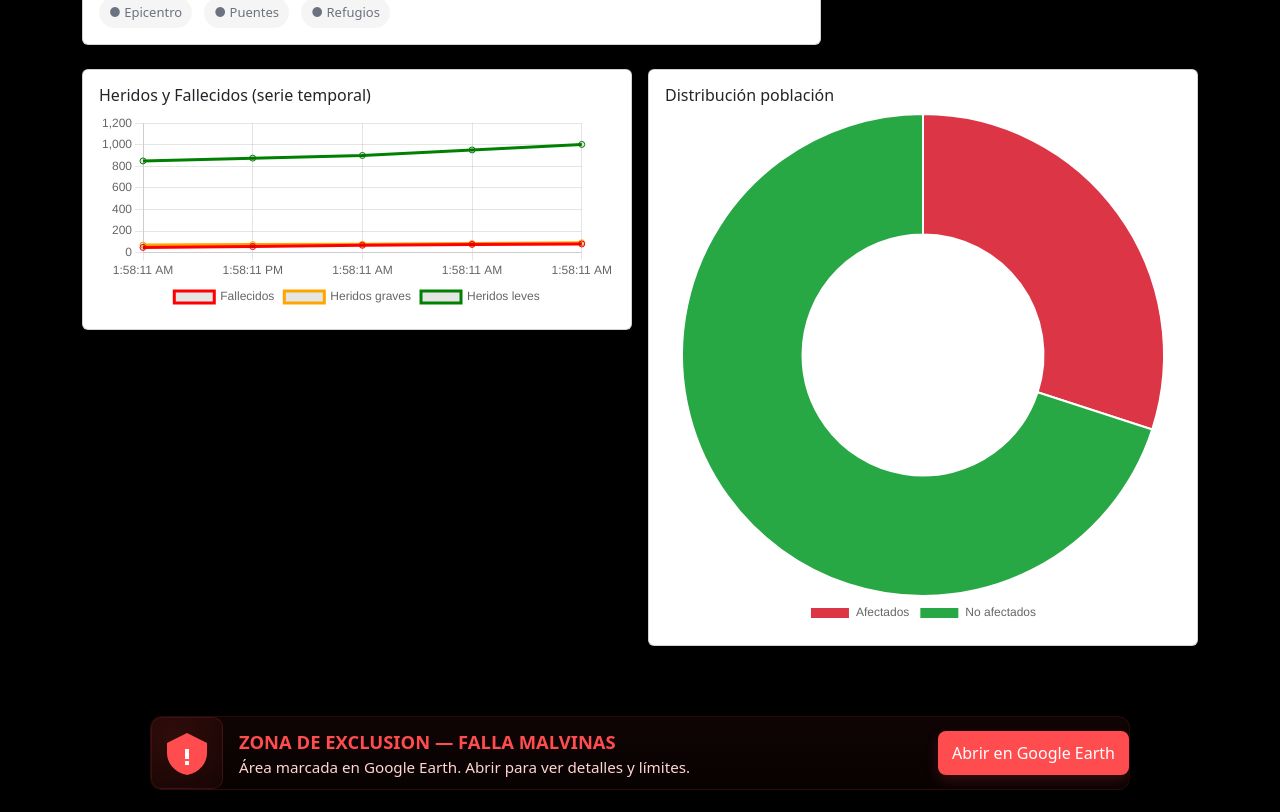
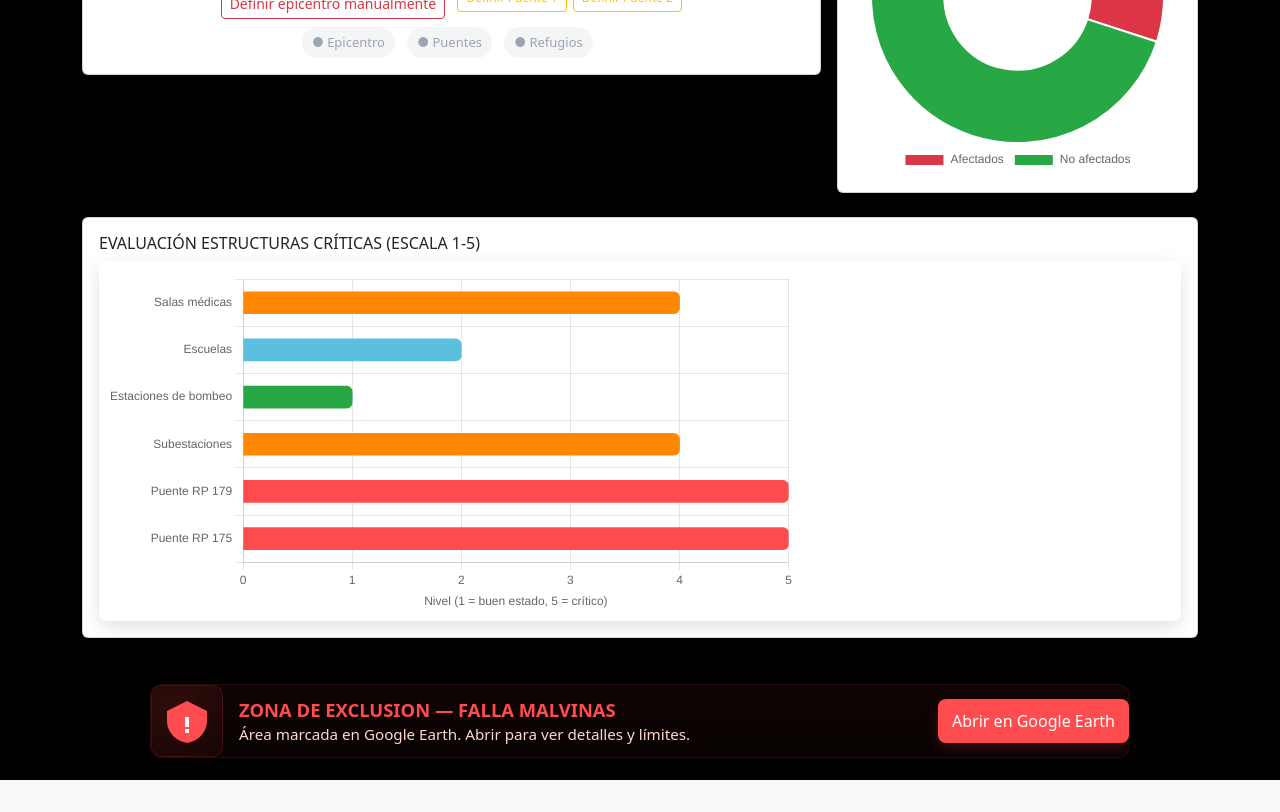
Before and after one commit to matiasalvarado5/LAS-MALVINAS, a Django app: page / in a window 1280 px wide. Shown: the part 1045-1857 px from the top of the page. After the commit the page ends 1825 px from the top, so only its background shows below. Run offline with Django 5.2, Linux system fonts and the light colour scheme; data comes from the database, SQL or seed files in the repository.

Commit message:
commitixxx

```diff
--- a/terremoto_dashboard/dashboard/templates/dashboard/dashboard.html
+++ b/terremoto_dashboard/dashboard/templates/dashboard/dashboard.html
@@ -12,11 +12,11 @@
       --accent:#0069d9;
       --card-bg:linear-gradient(135deg,#ffffff, #f3f7ff);
     }
-    body { background:black; font-family: system-ui, -apple-system, "Segoe UI", Roboto, "Helvetica Neue", Arial; overflow-x: hidden; overflow-y: auto; }
+    body { background:black; font-family: system-ui, -apple-system, "Segoe UI", Roboto, "Helvetica Neue", Arial; overflow-x: hidden; overflow-y: auto; color: #e6eef8; }
     nav.navbar { box-shadow: 0 4px 18px rgba(10,20,40,0.08); position:relative; z-index:1000; }
-    #map { height:520px; border-radius:10px; box-shadow: 0 6px 20px rgba(10,20,40,0.08); }
-    .card-spot { min-height:120px; background: var(--card-bg); border:0; box-shadow: 0 6px 18px rgba(50,60,80,0.05); border-radius:10px; }
-    .small-muted { color:#6b7280 }
+    #map { height:520px; border-radius:10px; box-shadow: 0 6px 20px rgba(10,20,40,0.08); background:#fff; }
+    .card-spot { min-height:120px; background: var(--card-bg); border:0; box-shadow: 0 6px 18px rgba(50,60,80,0.05); border-radius:10px; color:#002; }
+    .small-muted { color:#9aa4b2 }
     .btn-accent { background: var(--accent); color:#fff; border:0 }
     .controls { position:static; margin-top: 10px; }
     .legend-pill { display:inline-block; padding:6px 10px; border-radius:999px; background: rgba(0,0,0,0.04); margin-right:8px; font-size:13px }
@@ -68,6 +68,7 @@
       box-shadow: 0 8px 30px rgba(0,0,0,0.45);
       background: linear-gradient(180deg, rgba(255,69,58,0.06), rgba(255,69,58,0.03));
       border: 1px solid rgba(255,69,58,0.12);
+      color: #fff;
     }
     .exclusion-card .card-body { display:flex; gap:16px; align-items:center; }
     .alarm-icon {
@@ -84,6 +85,25 @@
       .exclusion-card .card-body { flex-direction: column; text-align:center; }
       .alarm-icon { margin-top:6px; }
     }
+
+    /* Services horizontal compact */
+    .services-inline { display:flex; gap:18px; flex-wrap:wrap; align-items:center; }
+    .services-inline li { list-style:none; margin:0; padding:0; font-size:0.92rem; color:#cfe6ff; }
+
+    /* Bigger evaluation chart area */
+    #structEvalWrapper { margin-top:18px; }
+    #structEvalChart { width:100% !important; height:360px !important; background:#fff; border-radius:8px; padding:8px; box-shadow: 0 6px 18px rgba(0,0,0,0.12); }
+
+    /* Center map column visually */
+    .map-card { display:flex; flex-direction:column; align-items:center; justify-content:center; }
+    .map-inner { width:100%; max-width: 960px; }
+
+    /* Chart canvases sizing */
+    #victimsTime { width:100%; height:180px; }
+    #popDonut { width:100%; height:320px; }
+
+    /* small adjustments */
+    .card .card-body small { color:#8aa0b8; }
   </style>
 </head>
 <body>
@@ -101,11 +121,11 @@
 </nav>
 
 <main class="container py-4">
-  <!-- Síntesis textual -->
+  <!-- Síntesis textual (mantengo pero compacto) -->
   <div class="card mb-3">
     <div class="card-body">
-      <h5 class="card-title">Síntesis del evento</h5>
-      <p class="card-text" id="synthesis"></p>
+      <h6 class="card-title">SÍNTESIS DEL EVENTO</h6>
+      <p class="card-text small" id="synthesis"></p>
     </div>
   </div>
 
@@ -113,33 +133,19 @@
   <section class="row g-3 mb-3" id="summary-cards"></section>
 
   <section class="row g-3 mb-4 position-relative">
-    <div class="controls">
-      <div class="card p-2">
-        <div class="form-check">
-          <input class="form-check-input" type="checkbox" id="toggleBridges" checked>
-          <label class="form-check-label small" for="toggleBridges">Mostrar puentes</label>
-        </div>
-        <div class="form-check">
-          <input class="form-check-input" type="checkbox" id="toggleShelters" checked>
-          <label class="form-check-label small" for="toggleShelters">Mostrar refugios</label>
-        </div>
-      </div>
-    </div>
-
-    <div class="col-lg-8">
-      <div class="card p-3">
+    <div class="col-lg-8 map-card">
+      <div class="card p-3 map-inner">
         <h5>Mapa — epicentro, puentes y refugios</h5>
         <div id="map"></div>
-        <div class="mt-2 text-end">
+
+        <div class="mt-2 text-center">
           <button id="setEpicBtn" class="btn btn-sm btn-outline-danger">Definir epicentro manualmente</button>
-
-          <!-- <--- AÑADIDO: botones mínimos para definir puentes (mantienen el layout) -->
           <span class="bridge-controls">
             <button id="defBridge1" class="btn btn-sm btn-outline-warning bridge-btn">Definir Puente 1</button>
             <button id="defBridge2" class="btn btn-sm btn-outline-warning bridge-btn">Definir Puente 2</button>
           </span>
         </div>
-        <div class="mt-2 small-muted">
+        <div class="mt-2 small-muted text-center">
           <span class="legend-pill">● Epicentro</span>
           <span class="legend-pill">● Puentes</span>
           <span class="legend-pill">● Refugios</span>
@@ -150,32 +156,35 @@
     <div class="col-lg-4">
       <div class="card p-3 mb-3">
         <h6>Servicios básicos</h6>
-        <ul id="servicesList" class="list-unstyled mb-0"></ul>
+        <ul id="servicesList" class="services-inline mb-0">
+          <!-- se llenará con JS en formato horizontal -->
+        </ul>
+      </div>
+
+      <div class="card p-3 mb-3">
+        <h6>Heridos y Fallecidos (serie temporal)</h6>
+        <canvas id="victimsTime"></canvas>
       </div>
 
       <div class="card p-3">
-        <h6>Capacidad hospitalaria (últimos puntos)</h6>
-        <canvas id="hospCapChart" height="180"></canvas>
+        <h6>Distribución población</h6>
+        <canvas id="popDonut"></canvas>
       </div>
     </div>
   </section>
 
-  <section class="row g-3 mb-4">
-    <div class="col-lg-6">
+  <!-- EVALUACIÓN ESTRUCTURAS CRÍTICAS: fila completa grande debajo -->
+  <section id="structEvalWrapper" class="row">
+    <div class="col-12">
       <div class="card p-3">
-        <h6>Heridos y Fallecidos (serie temporal)</h6>
-        <canvas id="victimsTime" height="200"></canvas>
-      </div>
-    </div>
-    <div class="col-lg-6">
-      <div class="card p-3">
-        <h6>Distribución población</h6>
-        <canvas id="popDonut" height="200"></canvas>
+        <h6>EVALUACIÓN ESTRUCTURAS CRÍTICAS (ESCALA 1-5)</h6>
+        <div id="structEvalChart">
+          <canvas id="hospCapChart"></canvas>
+        </div>
       </div>
     </div>
   </section>
 
-  <!-- simulación removida (según pedido) -->
 </main>
 
 <!-- ---------- CARD FINAL: Zona de Exclusión ---------- -->
@@ -275,29 +284,76 @@ function renderCharts(metrics, summary) {
     options: { responsive: true, plugins: { legend: { position: 'bottom' } }, scales: { y: { beginAtZero: true } } }
   });
 
-  // Capacidad hospitalaria (línea)
-  const hospLabels = (metrics.hospital_operational_pct || []).map(p => new Date(p.timestamp).toLocaleTimeString());
-  const hospValues = (metrics.hospital_operational_pct || []).map(p => p.value);
-
-  if (charts.hospCap) charts.hospCap.destroy();
-  charts.hospCap = new Chart(document.getElementById('hospCapChart'), {
-    type: 'line',
-    data: {
-      labels: hospLabels,
-      datasets: [{ label: '% capacidad hospitalaria', data: hospValues, borderColor: 'blue', fill: false }]
-    },
-    options: { responsive: true, plugins: { legend: { position: 'bottom' } }, scales: { y: { min: 0, max: 100, ticks: { callback: v => v + '%' } } } }
-  });
-
   // Distribución población (donut)
   if (charts.popDonut) charts.popDonut.destroy();
   charts.popDonut = new Chart(document.getElementById('popDonut'), {
     type: 'doughnut',
     data: {
       labels: ['Afectados', 'No afectados'],
-      datasets: [{ data: [summary.affected, summary.population - summary.affected], backgroundColor: ['#dc3545','#28a745'] } ]
+      datasets: [{ data: [summary.affected || 1050, (summary.population || 3500) - (summary.affected || 1050)], backgroundColor: ['#dc3545','#28a745'] } ]
     },
     options: { responsive: true, plugins: { legend: { position: 'bottom' } } }
+  });
+
+  // --- EVALUACION ESTRUCTURAS CRITICAS (barra horizontal grande) ---
+  const structLabels = [
+    'Salas médicas',
+    'Escuelas',
+    'Estaciones de bombeo',
+    'Subestaciones',
+    'Puente RP 179',
+    'Puente RP 175'
+  ];
+  const structValues = [4, 2, 1, 4, 5, 5];
+  const structColors = [
+    '#ff8800', // naranja
+    '#5bc0de', // celeste
+    '#28a745', // verde
+    '#ff8800', // naranja
+    '#ff4d4f', // rojo
+    '#ff4d4f'  // rojo
+  ];
+
+  if (charts.structEval) charts.structEval.destroy();
+  charts.structEval = new Chart(document.getElementById('hospCapChart'), {
+    type: 'bar',
+    data: {
+      labels: structLabels,
+      datasets: [{
+        label: 'Evaluación (1-5)',
+        data: structValues,
+        backgroundColor: structColors,
+        borderRadius: 6,
+        barThickness: 22,
+      }]
+    },
+    options: {
+      indexAxis: 'y',
+      responsive: true,
+      plugins: {
+        legend: { display: false },
+        tooltip: {
+          callbacks: {
+            label: function(context) {
+              return context.parsed.x + ' / 5';
+            }
+          }
+        }
+      },
+      scales: {
+        x: {
+          min: 0,
+          max: 5,
+          ticks: {
+            stepSize: 1
+          },
+          title: { display: true, text: 'Nivel (1 = buen estado, 5 = crítico)' }
+        },
+        y: {
+          beginAtZero: true
+        }
+      }
+    }
   });
 }
 
@@ -309,15 +365,13 @@ const bridgeIcon = L.divIcon({
   html: '<svg width="24" height="24" viewBox="0 0 24 24" fill="none" xmlns="http://www.w3.org/2000/svg"><path d="M3 13h18" stroke="#e74c3c" stroke-width="2" stroke-linecap="round"/><path d="M6 9v4" stroke="#e74c3c" stroke-width="2" stroke-linecap="round"/><path d="M18 9v4" stroke="#e74c3c" stroke-width="2" stroke-linecap="round"/></svg>',
   iconSize:[24,24], iconAnchor:[12,12]
 });
-const epicIcon = undefined; // usamos el default del marker si queremos (lo manejamos en updateEpicOnMap)
+const epicIcon = undefined;
 
 /* LocalStorage key para puentes */
-const BRIDGES_KEY = 'broken_bridges'; // array [{id,lat,lng,name}]
+const BRIDGES_KEY = 'broken_bridges';
 
-/* Modo para definir en mapa (null | {type:'bridge', id:1|2} | {type:'epic'}) */
 let defineMode = null;
 
-/* Cargar puentes desde localStorage */
 function loadBridges(){
   try { const raw = localStorage.getItem(BRIDGES_KEY); return raw ? JSON.parse(raw) : []; }
   catch(e){ return []; }
@@ -326,7 +380,6 @@ function saveBridges(list){
   localStorage.setItem(BRIDGES_KEY, JSON.stringify(list));
 }
 
-/* Actualiza / pinta los puentes en el mapa */
 function updateBridgesOnMap(){
   if(!leafletState.map) return;
   if(!leafletState.bridgesLayer) {
@@ -337,7 +390,6 @@ function updateBridgesOnMap(){
   list.forEach(b => {
     const m = L.marker([b.lat, b.lng], { icon: bridgeIcon, draggable:true, title: b.name || ('Puente '+b.id) });
     m.addTo(leafletState.bridgesLayer);
-    // si se arrastra, actualizamos coords guardadas
     m.on('dragend', function(){
       const p = m.getLatLng();
       const arr = loadBridges();
@@ -347,7 +399,6 @@ function updateBridgesOnMap(){
   });
 }
 
-/* Colocar o actualizar un puente por id */
 function placeBridge(id, lat, lng, name){
   const arr = loadBridges();
   const existing = arr.find(x => x.id === id);
@@ -357,7 +408,6 @@ function placeBridge(id, lat, lng, name){
   updateBridgesOnMap();
 }
 
-/* Función existente: actualizar epicentro (sin tocar) */
 function updateEpicOnMap(lat, lng, store=true) {
   const epic = [lat, lng];
   if (!leafletState.map) return;
@@ -372,7 +422,6 @@ function updateEpicOnMap(lat, lng, store=true) {
   if (store) localStorage.setItem('epicentro_coords', JSON.stringify({lat, lng}));
 }
 
-/* Inicialización del mapa (se integra con init()) */
 function initMapWithBridges(defaultCoords){
   if (!leafletState.map) {
     leafletState.map = L.map('map', { minZoom:5 }).setView([defaultCoords.lat, defaultCoords.lng], 12);
@@ -380,17 +429,14 @@ function initMapWithBridges(defaultCoords){
     updateEpicOnMap(defaultCoords.lat, defaultCoords.lng, false);
   }
 
-  // capa de puentes
   updateBridgesOnMap();
 
-  // handler global de clicks: si estamos en modo definir puente/epicentro
   leafletState.map.on('click', function(e){
     if(!defineMode) return;
     if(defineMode.type === 'bridge'){
       placeBridge(defineMode.id, e.latlng.lat, e.latlng.lng);
       defineMode = null;
-      // feedback mínimo
-      setTimeout(()=> alert('Puente ' + (defineMode === null ? 'guardado.' : 'guardado.')), 100); // alerta simple
+      setTimeout(()=> alert('Puente guardado.'), 100);
       updateBridgesOnMap();
     } else if(defineMode.type === 'epic'){
       updateEpicOnMap(e.latlng.lat, e.latlng.lng, true);
@@ -400,43 +446,57 @@ function initMapWithBridges(defaultCoords){
   });
 }
 
-/* ---------- Init (integración con tu init existente) ---------- */
+/* ---------- Init ---------- */
 async function init() {
   try {
     const [data, metrics] = await Promise.all([fetchSummary(), fetchMetrics()]);
+    // síntesis
     document.getElementById('synthesis').textContent =
       `MAGNITUD SISMO: ~6.8   |   HORA: 04:17 |   TEMPERATURA: -3°C.`;
 
+    // tarjetas (mantengo tu lógica para población/fallecidos)
     const cardsEl = document.getElementById('summary-cards');
     cardsEl.innerHTML = '';
-    cardsEl.innerHTML += createCard('Población total', 'Distrito: Las Malvinas', data.population, 'popTotal');
-    cardsEl.innerHTML += createCard('Personas afectadas', 'Estimación 25-35%', data.affected, 'affected');
-    cardsEl.innerHTML += createCard('Fallecidos proyectados', '72h', data.fatalities, 'fatalities');
-    cardsEl.innerHTML += createCard('Capacidad hospitalaria', 'Operativa inicial', Math.round((data.hospital_operational_pct || 0) * 100) + '%', 'hospitalCap');
+    cardsEl.innerHTML += createCard('Población total', 'Distrito: Las Malvinas', (data.population || 3500), 'popTotal');
+    cardsEl.innerHTML += createCard('Personas afectadas', 'Estimación 25-35%', (data.affected || 1050), 'affected');
+    cardsEl.innerHTML += createCard('Fallecidos proyectados', '72h', (data.fatalities || 80), 'fatalities');
+    cardsEl.innerHTML += createCard('Capacidad hospitalaria', 'Operativa inicial', Math.round((data.hospital_operational_pct || 0.4) * 100) + '%', 'hospitalCap');
 
+    // servicios: rellenar en formato horizontal compacto
     const servicesEl = document.getElementById('servicesList');
     servicesEl.innerHTML = '';
-    (data.services||[]).forEach(s => { servicesEl.innerHTML += `<li><strong>${s.name||'Servicio'}</strong>: ${s.status||s}</li>`; });
+    const svc = data.services || [
+      {name:'Electricidad', status:'Corte total'},
+      {name:'Agua', status:'Cortes y baja presión (20-35%)'},
+      {name:'Comunicaciones móviles', status:'Sin telefonía móvil ni internet'},
+      {name:'Radio local', status:'Activa'},
+      {name:'Clima (noches)', status:'Frío -3°C nocturno'}
+    ];
+    svc.forEach(s => {
+      const li = document.createElement('li');
+      li.innerHTML = `<strong>${s.name}:</strong> ${s.status}`;
+      servicesEl.appendChild(li);
+    });
 
+    // coords default / epicentro almacenado
     const defaultCoords = { lat: -34.834762, lng: -68.251582 };
     let coords = safeGet(data, 'coords', defaultCoords);
     try { const stored = JSON.parse(localStorage.getItem('epicentro_coords')); if (stored) coords = stored; } catch(e){}
 
-    // inicializamos mapa y puentes
+    // init map
     initMapWithBridges(coords);
 
-    // Render charts
-    renderCharts(metrics, data);
+    // render charts (victims, donut, structural)
+    renderCharts(metrics || {}, data || {});
 
-    // Actualizamos puentes (por si había guardados)
+    // actualizar puentes
     updateBridgesOnMap();
 
   } catch(err){ console.error(err); }
 }
 init();
 
-/* ---------- UI: botones mínimos añadidos ---------- */
-/* Botones que agregué: defBridge1, defBridge2. Actúan en modo "click en mapa" */
+/* ---------- UI Buttons ---------- */
 document.getElementById('defBridge1').addEventListener('click', function(){
   defineMode = { type: 'bridge', id: 1 };
   alert('Hacé click en el mapa para definir la ubicación del Puente 1. También podés arrastrar el marcador luego.');
@@ -445,24 +505,15 @@ document.getElementById('defBridge2').addEventListener('click', function(){
   defineMode = { type: 'bridge', id: 2 };
   alert('Hacé click en el mapa para definir la ubicación del Puente 2. También podés arrastrar el marcador luego.');
 });
-
-/* Reutilizo tu botón de epicentro para permitir definirlo con click en mapa */
 document.getElementById('setEpicBtn').addEventListener('click', function(){
   defineMode = { type: 'epic' };
   alert('Hacé click en el mapa para definir el epicentro. También podés arrastrar el marcador luego.');
 });
-
-/* Mostrar / ocultar puentes según checkbox (ya estaba en tu HTML; aqui lo activamos) */
 document.getElementById('toggleBridges').addEventListener('change', function(e){
   if(!leafletState.map || !leafletState.bridgesLayer) return;
-  if(e.target.checked) {
-    leafletState.map.addLayer(leafletState.bridgesLayer);
-  } else {
-    leafletState.map.removeLayer(leafletState.bridgesLayer);
-  }
+  if(e.target.checked) leafletState.map.addLayer(leafletState.bridgesLayer);
+  else leafletState.map.removeLayer(leafletState.bridgesLayer);
 });
-
-/* (Opcional) Zoom al epicentro con tu botón 'zoomEpic' */
 document.getElementById('zoomEpic').addEventListener('click', function(){
   try {
     const stored = JSON.parse(localStorage.getItem('epicentro_coords'));
@@ -470,15 +521,13 @@ document.getElementById('zoomEpic').addEventListener('click', function(){
   } catch(e){ console.warn(e); }
 });
 
-/* Para exportar puentes (si querés usarlo desde consola o agregar botón): */
+/* Export helper */
 function exportBridgesJSON(){
   const data = loadBridges();
   const blob = new Blob([JSON.stringify(data, null, 2)], {type:'application/json'});
   const url = URL.createObjectURL(blob);
   const a = document.createElement('a'); a.href = url; a.download = 'broken_bridges.json'; a.click(); URL.revokeObjectURL(url);
 }
-
-/* Fin del script */
 </script>
 </body>
 </html>
```
